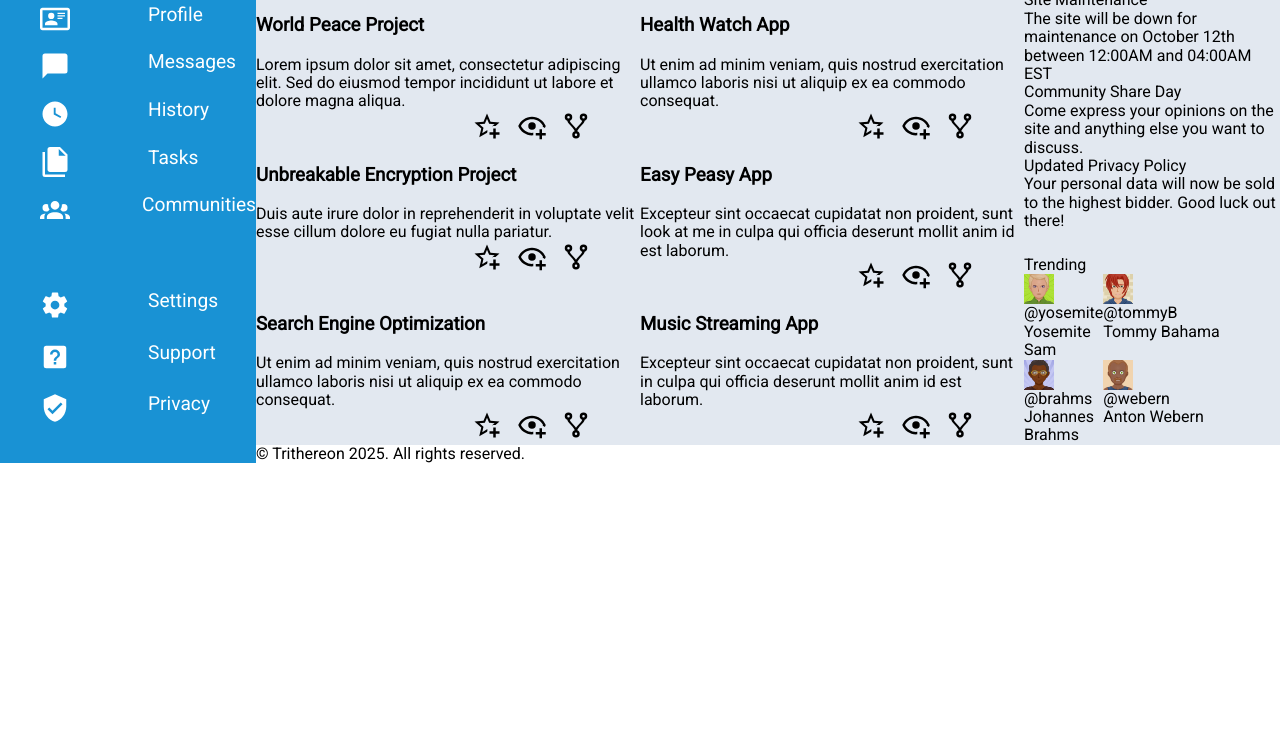
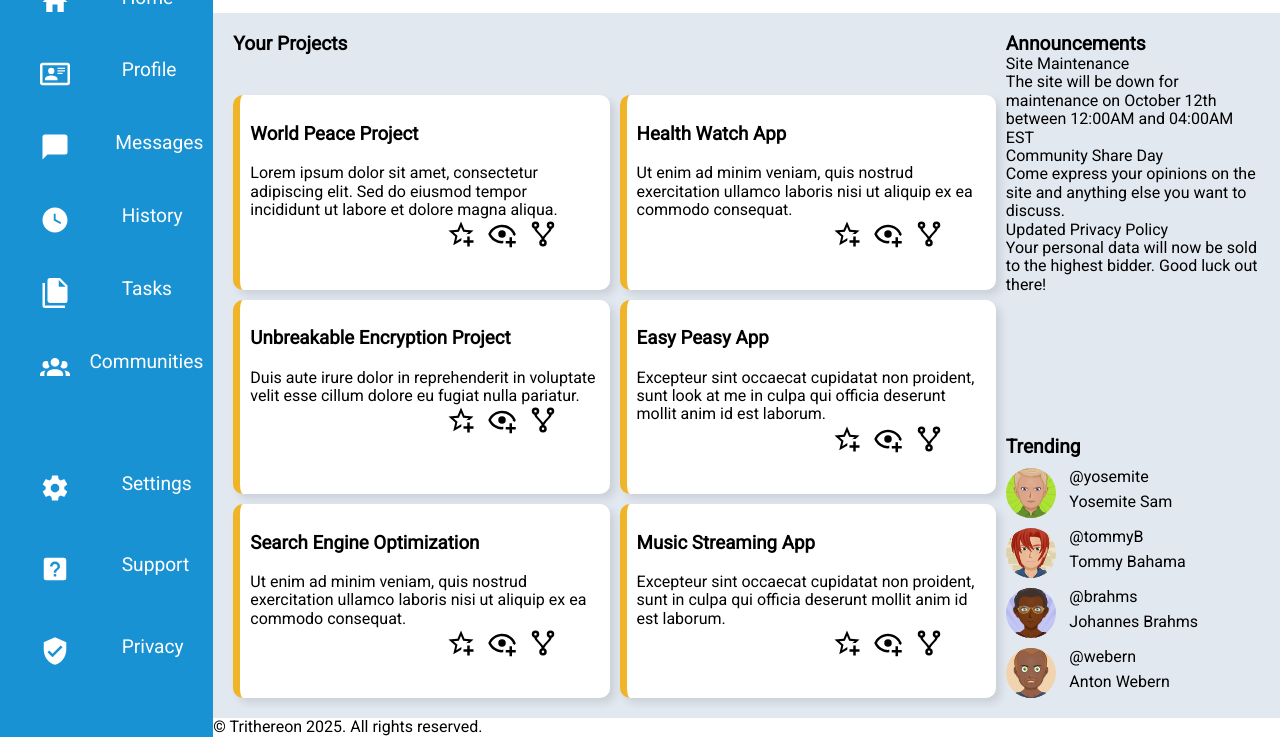
Before and after one commit to Trithereon/project-admin-dashboard, a plain HTML site: page index.html in a window 1280 px wide. Shown: the part 177-914 px from the top of the page. Before the commit the page ends 800 px from the top, so only its background shows below. Drawn offline with Linux system fonts and the light colour scheme.

Commit message:
Style the cards with shadow and yellow border.

```diff
--- a/index.html
+++ b/index.html
@@ -217,29 +217,51 @@
 
         <div class="trending-container">
             <div class="section-title">Trending</div>
-            <a href="#" class="user-container">
-                <div class="avatar"><img width="30" height="30" src="img/avatars/avatar2.svg" alt="User avatar" class="small-avatar"></div>
-                <div class="user-handle">@yosemite</div>
-                <div class="username">Yosemite Sam</div>
+            <a href="#" class="user-container-1">
+                <img src="img/avatars/avatar2.svg" alt="User avatar" class="small-avatar">
+                <div class="user-handle">
+                    @yosemite
+                </div>
+                <div class="username">
+                    Yosemite Sam
+                </div>
             </a>
-            <a href="#" class="user-container">
-                <div class="avatar"><img width="30" height="30" src="img/avatars/avatar1.svg" alt="User avatar" class="small-avatar"></div>
-                <div class="user-handle">@tommyB</div>
-                <div class="username">Tommy Bahama</div>
+            <a href="#" class="user-container-2">
+                <img src="img/avatars/avatar1.svg" alt="User avatar" class="small-avatar">
+                <div class="user-handle">
+                    @tommyB
+                </div>
+                <div class="username">
+                    Tommy Bahama
+                </div>
             </a>
-            <a href="#" class="user-container">
-                <div class="avatar"><img width="30" height="30" src="img/avatars/avatar3.svg" alt="User avatar" class="small-avatar"></div>
-                <div class="user-handle">@brahms</div>
-                <div class="username">Johannes Brahms</div>
+            <a href="#" class="user-container-3">
+                <img src="img/avatars/avatar3.svg" alt="User avatar" class="small-avatar">
+                <div class="user-handle">
+                    @brahms
+                </div>
+                <div class="username">
+                    Johannes Brahms
+                </div>
             </a>
-            <a href="#" class="user-container">
-                <div class="avatar"><img width="30" height="30" src="img/avatars/avatar4.svg" alt="User avatar" class="small-avatar"></div>
-                <div class="user-handle">@webern</div>
-                <div class="username">Anton Webern</div>
+            <a href="#" class="user-container-4">
+                <img src="img/avatars/avatar4.svg" alt="User avatar" class="small-avatar">
+                <div class="user-handle">
+                    @webern
+                </div>
+                <div class="username">
+                    Anton Webern
+                </div>
             </a>
         </div>
     </main-content>
 
-    <footer>© <a href="https://github.com/Trithereon">Trithereon</a> 2025. All rights reserved.</footer>
+    <footer>
+        ©
+        <a href="https://github.com/Trithereon">
+            Trithereon
+        </a>
+        2025. All rights reserved.
+    </footer>
 </body>
 </html>
--- a/style.css
+++ b/style.css
@@ -21,7 +21,7 @@ a:active {
 
 body {
     display: grid;
-    grid-template-columns: 1fr 4fr;
+    grid-template-columns: 1fr 5fr;
     grid-template-rows: 1fr 9fr;
 }
 
@@ -34,6 +34,7 @@ sidebar {
     color:white;
     font-size:1.2rem;
     gap: 10px;
+    padding-right: 10px;
 }
 
 sidebar img {
@@ -73,6 +74,7 @@ header {
     grid-template-rows: 50px 50px 50px;
     grid-column: 2 / 3;
     grid-row: 1 / 4;
+    gap: 20px 100px;
 }
 
 .header-actions {
@@ -131,6 +133,8 @@ main-content {
     grid-column: 2 / 9;
     grid-row: 4 / 9;
     background-color: rgb(226, 232, 240);
+    gap: 10px;
+    padding: 20px;
 }
 
 .projects-container {
@@ -139,11 +143,20 @@ main-content {
     grid-template-rows: repeat(1fr, 4);
     grid-column: 1 / 2;
     grid-row: 1 / 3;
+    gap: 10px;
 }
 
 .projects-container>.section-title {
     grid-column: 1 / 3;
     grid-row: 1 / 2;
+}
+
+.card {
+    background-color: white;
+    border-radius: 10px;
+    box-shadow: 5px 5px 8px rgba(0, 0, 0, 0.1);
+    border-left: 7px solid rgb(240, 180, 41);
+    padding: 10px;
 }
 
 .card-actions-container {
@@ -175,6 +188,7 @@ main-content {
     grid-template-rows: repeat(1fr, 8);
     grid-column: 2 / 3;
     grid-row: 2 / 3;
+    gap: 10px;
 }
 
 .trending-container .section-title {
@@ -213,8 +227,19 @@ main-content {
 }
 
 .trending-container .small-avatar {
+    width: 50px;
     grid-column: 1 / 2;
     grid-row: 1 / 3;
+    border-radius: 50px;
+}
+
+.section-title {
+    font-size: 1.2rem;
+    font-weight: bold;
+}
+
+img.avatar {
+    border-radius: 50px;
 }
 
 footer {
```
